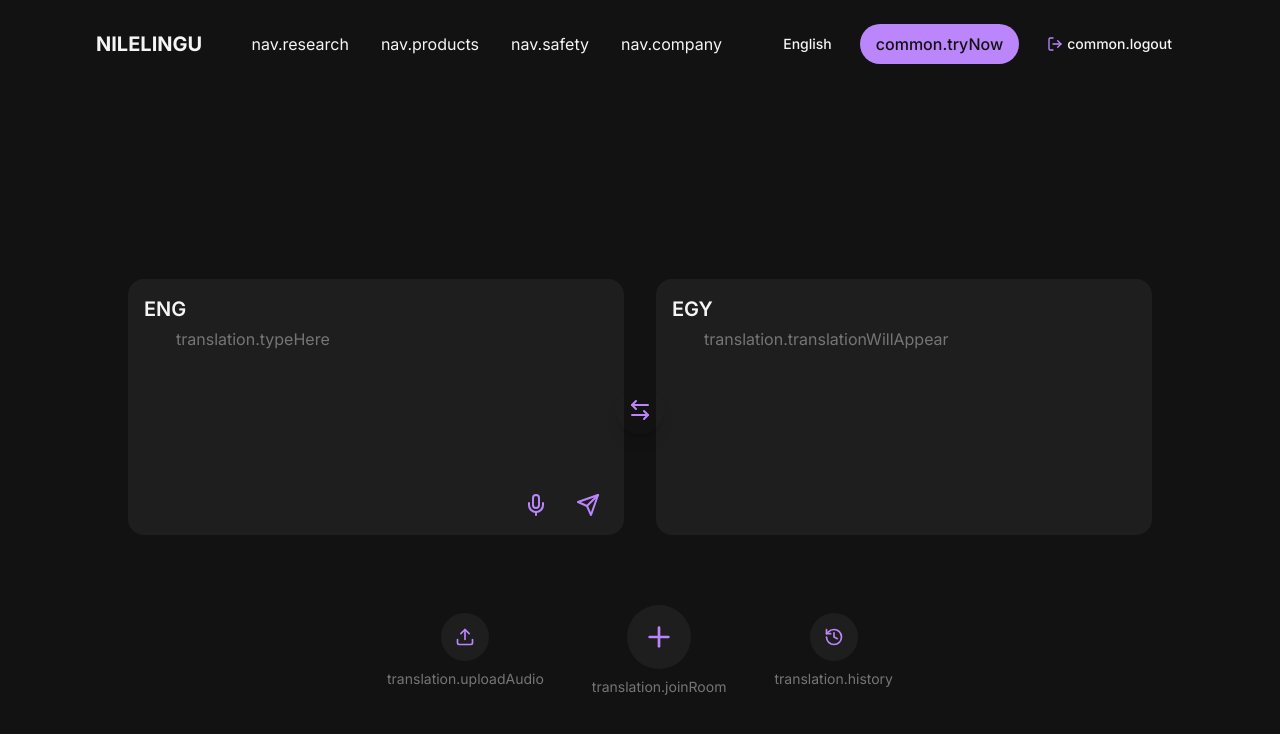
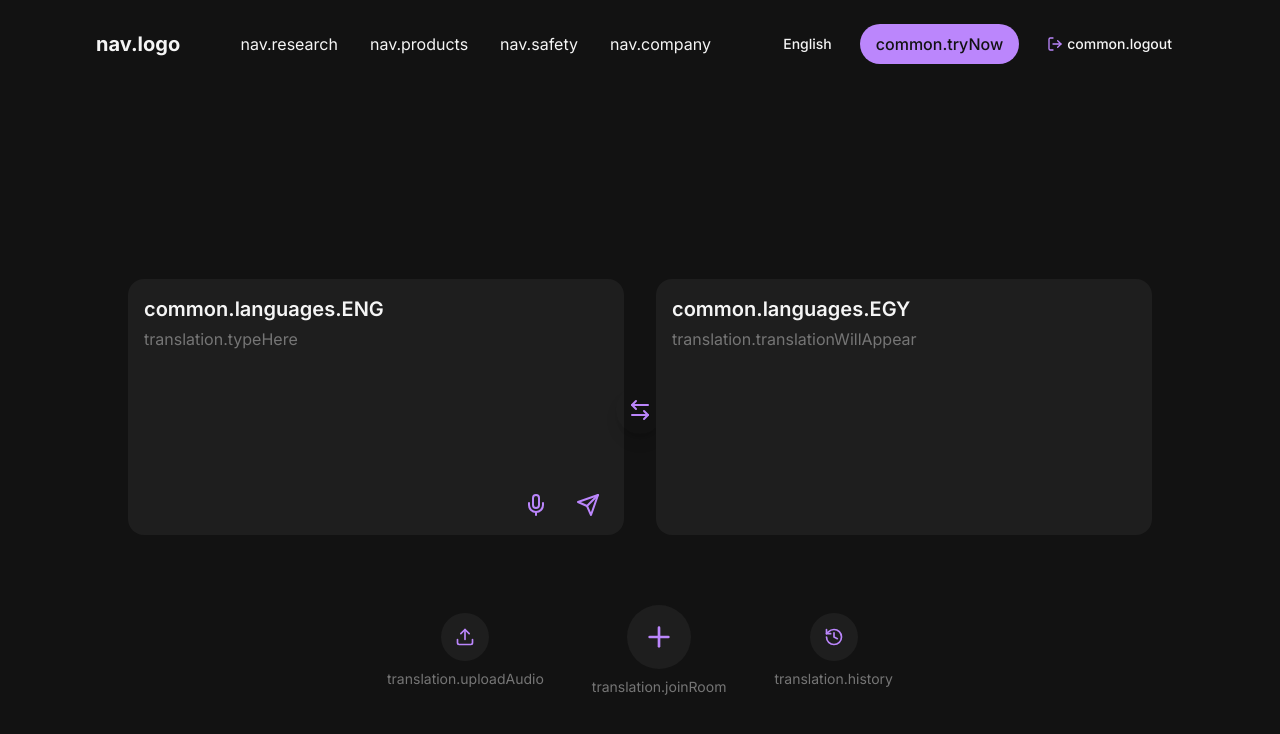
Before and after one commit to NileLingo/frontend, a React (Vite) app: page /translate in a window 1280 px wide. Shown: the top 734 px of the page. Built offline with nearby package versions, Linux system fonts and the light colour scheme; sample sign-in values are in the browser's storage; the HTML template or start-up script is replaced by a standard one.

Commit message:
translate UI to Egyptian Arabic

```diff
--- a/src/components/ui/LanguageSwitch.tsx
+++ b/src/components/ui/LanguageSwitch.tsx
@@ -14,7 +14,13 @@ const LanguageSwitch: React.FC<LanguageSwitchProps> = ({
   return (
     <button
       onClick={onSwitch}
-      className="absolute top-1/2 left-1/2 -translate-x-1/2 -translate-y-1/2 z-10 p-3 rounded-full text-[#BB86FC] hover:bg-[#2A2A2A] transition-colors shadow-lg"
+      className="fixed-center p-3 rounded-full text-[#BB86FC] hover:bg-[#2A2A2A] transition-colors shadow-lg"
+      style={{
+        position: 'absolute',
+        top: '50%',
+        left: '50%',
+        transform: 'translate(-50%, -50%)'
+      }}
     >
       <ArrowLeftRight size={24} />
     </button>
--- a/src/components/ui/Navbar.tsx
+++ b/src/components/ui/Navbar.tsx
@@ -27,7 +27,7 @@ const Navbar: React.FC = () => {
           className="text-lg sm:text-xl font-bold cursor-pointer"
           onClick={() => navigate("/")}
         >
-          NILELINGU
+          {t("nav.logo")}
         </h1>
 
         {/* Desktop Navigation */}
--- a/src/index.css
+++ b/src/index.css
@@ -18,6 +18,13 @@ html {
 
 html[dir="rtl"] {
   direction: rtl;
+}
+
+/* Fixed center positioning */
+.fixed-center {
+  position: absolute;
+  left: 50% !important;
+  transform: translate(-50%, -50%) !important;
 }
 
 /* RTL specific margins and paddings */
--- a/src/pages/Translation.tsx
+++ b/src/pages/Translation.tsx
@@ -233,10 +233,10 @@ const Translation: React.FC = () => {
                 isRTL ? "right-4" : "left-4"
               } text-xl font-semibold`}
             >
-              {currentTranslation.sourceLanguage}
+              {t(`common.languages.${currentTranslation.sourceLanguage}`)}
             </div>
             <textarea
-              className="w-full h-64 bg-[#1E1E1E] rounded-2xl p-12 resize-none text-[#F5F5F5] placeholder-[#757575] focus:outline-none focus:ring-2 focus:ring-[#BB86FC] rtl:text-right"
+              className="w-full h-64 bg-[#1E1E1E] rounded-2xl py-12 px-4 resize-none text-[#F5F5F5] placeholder-[#757575] focus:outline-none focus:ring-2 focus:ring-[#BB86FC] rtl:text-right"
               placeholder={t("translation.typeHere")}
               value={currentTranslation.sourceText}
               onChange={handleTextInput}
@@ -299,10 +299,10 @@ const Translation: React.FC = () => {
                 isRTL ? "right-4" : "left-4"
               } text-xl font-semibold`}
             >
-              {currentTranslation.targetLanguage}
+              {t(`common.languages.${currentTranslation.targetLanguage}`)}
             </div>
             <textarea
-              className="w-full h-64 bg-[#1E1E1E] rounded-2xl p-12 resize-none text-[#F5F5F5] placeholder-[#757575] focus:outline-none rtl:text-right"
+              className="w-full h-64 bg-[#1E1E1E] rounded-2xl py-12 px-4 resize-none text-[#F5F5F5] placeholder-[#757575] focus:outline-none rtl:text-right"
               placeholder={t("translation.translationWillAppear")}
               value={currentTranslation.translatedText}
               readOnly
@@ -373,4 +373,4 @@ const Translation: React.FC = () => {
   );
 };
 
-export default Translation;
+export default Translation
```
Also changed, not shown: src/i18n/locales/ar.json (+6 -1 lines), src/i18n/locales/en.json (+6 -1 lines).
